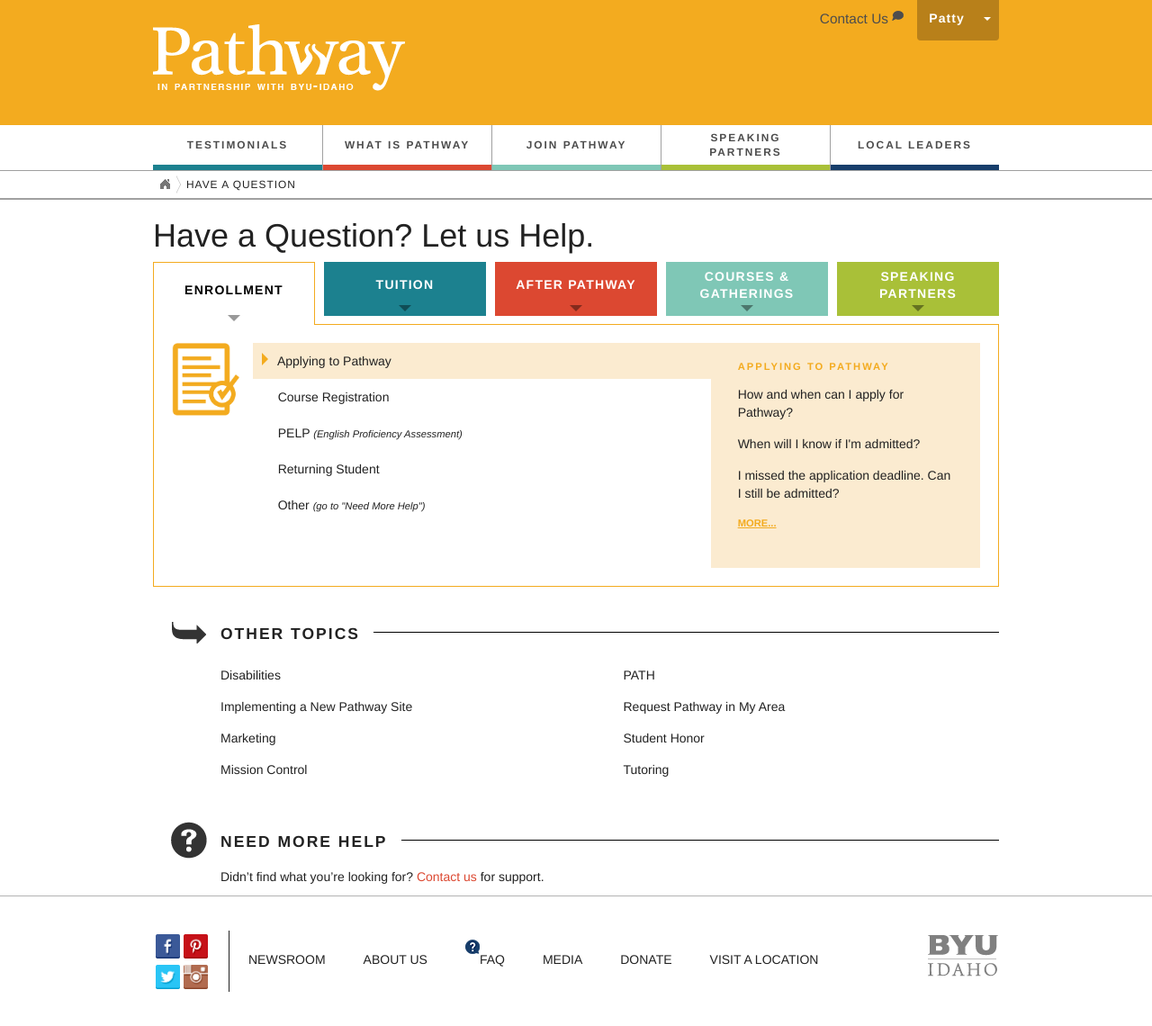
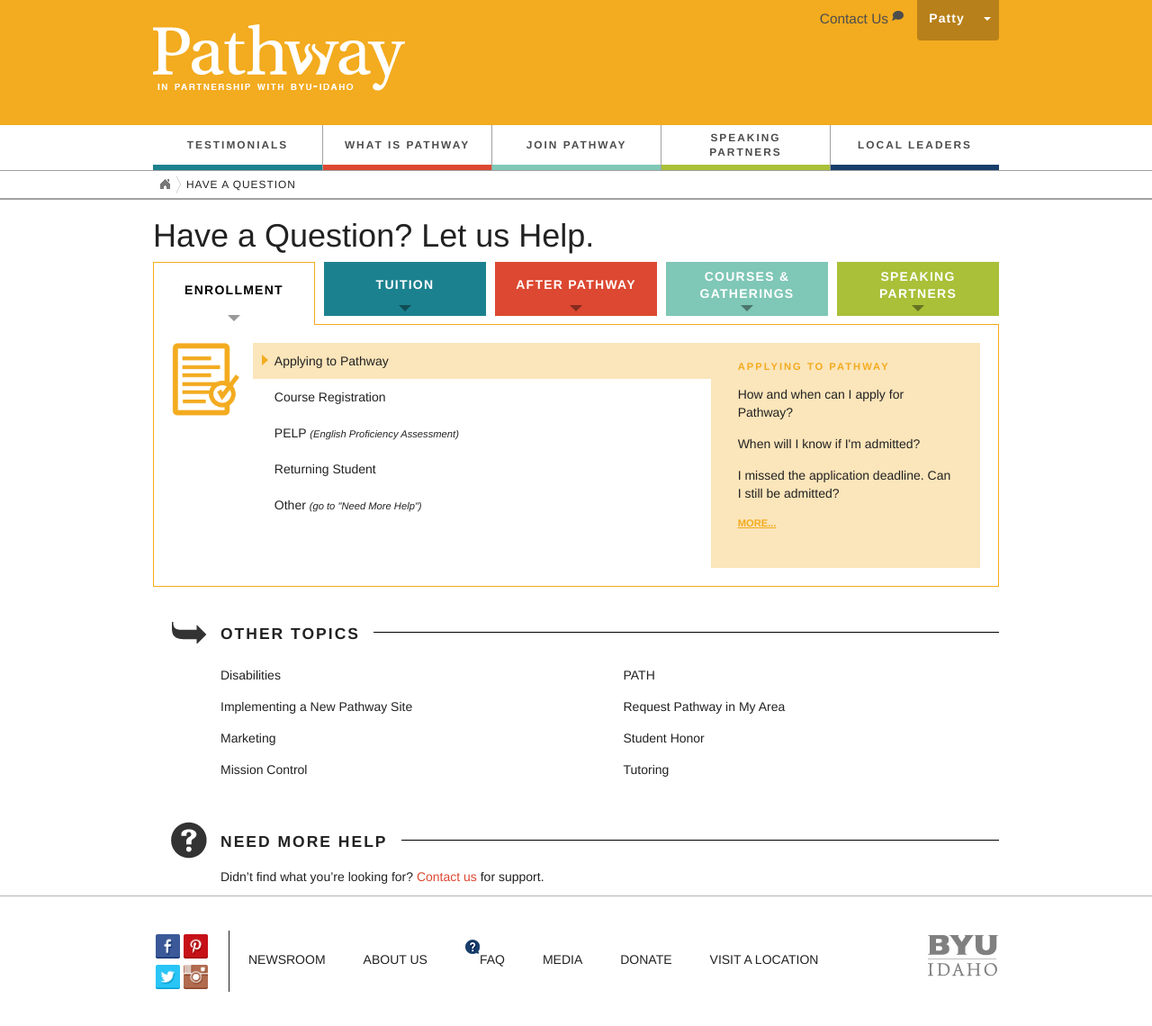
Before and after one commit to gordoman/pathway.lds.org-jekyll, a Jekyll site: the page built from jekyll-source/pages/contact-us/have-a-question.html, in a window 1280 px wide. Shown: the whole page at 90% size. Built offline with Jekyll 4.4.1, drawn with Linux system fonts in a browser that asks for light colours; nearby versions of some CDN libraries.

Commit message:
more css tweaks to better match the design.

```diff
--- a/jekyll-source/pages/contact-us/have-a-question.html
+++ b/jekyll-source/pages/contact-us/have-a-question.html
@@ -23,11 +23,11 @@
 						<div role="tabpanel" class="orange tab-pane active" id="Enrollment">
 							<div id="enrollment-icon" class="img-tab col-lg-1 col-1 md-1 col-sm-1 col-xs-2"></div>
 							<div class="sub-tab col-lg-7 col-md-7 col-sm-7 col-xs-7">
-								<a href="#" class="link active" id="applying"><span class="arrow"></span> Applying to Pathway</a><br/>
-								<a href="#" class="link" id="course-registration"><span class="arrow"></span> Course Registration</a><br/>
-								<a href="#" class="link" id="pelp"><span class="arrow"></span> PELP <span class="italic">(English Proficiency Assessment)</span></a><br/>
-								<a href="#" class="link" id="returning-students"><span class="arrow"></span> Returning Student</a><br/>
-								<a href="#" class="link" id="other"><span class="arrow"></span> Other <span class="italic">(go to "Need More Help")</span></a><br/>
+								<a href="#" class="link active" id="applying"> <span class="arrow"></span>Applying to Pathway</a><br/>
+								<a href="#" class="link" id="course-registration"> <span class="arrow"></span>Course Registration</a><br/>
+								<a href="#" class="link" id="pelp"> <span class="arrow"></span>PELP <span class="italic">(English Proficiency Assessment)</span></a><br/>
+								<a href="#" class="link" id="returning-students"> <span class="arrow"></span>Returning Student</a><br/>
+								<a href="#" class="link" id="other"> <span class="arrow"></span>Other <span class="italic">(go to "Need More Help")</span></a><br/>
 							</div>
 							<div class="show last-tab col-lg-4 col-md-4 col-sm-4 col-xs-4">
 								<h4 class="bold">Applying to Pathway</h4>
@@ -40,10 +40,10 @@
 						<div role="tabpanel" class="turquoise tab-pane" id="Tuition">
 							<div id="tuition-icon" class="img-tab col-lg-1 col-1 md-1 col-sm-1 col-xs-2"></div>
 							<div class="sub-tab col-lg-7 col-md-7 col-sm-7 col-xs-7">
-								<a href="#" class="link active" id="payments"><span class="arrow"></span> Payments</a><br/>
-								<a href="#" class="link" id="financial-aid"><span class="arrow"></span> Financial Aid</a><br/>
-								<a href="#" class="link" id="refunds"><span class="arrow"></span> Refunds</a><br/>
-								<a href="#" class="link" id="taxes"><span class="arrow"></span> Taxes</a><br/>
+								<a href="#" class="link active" id="payments"> <span class="arrow"></span>Payments</a><br/>
+								<a href="#" class="link" id="financial-aid"> <span class="arrow"></span>Financial Aid</a><br/>
+								<a href="#" class="link" id="refunds"> <span class="arrow"></span> Refunds</a><br/>
+								<a href="#" class="link" id="taxes"> <span class="arrow"></span> Taxes</a><br/>
 							</div>
 							<div class="show last-tab col-lg-4 col-md-4 col-sm-4 col-xs-4">
 								<h4 class="bold">Applying to Pathway</h4>
@@ -56,11 +56,11 @@
 						<div role="tabpanel" class="red tab-pane" id="AfterPathway">
 							<div id="after-pathway-icon" class="img-tab col-lg-1 col-1 md-1 col-sm-1 col-xs-2"></div>
 							<div class="sub-tab col-lg-7 col-md-7 col-sm-7 col-xs-7">
-								<a href="#" class="link active" id="byui-degree-options"><span class="arrow"></span> BYU-Idaho Degree Options</a><br/>
-								<a href="#" class="link" id="applying-to-byui"><span class="arrow"></span> Applying to BYU-Idaho</a><br/>
-								<a href="#" class="link" id="byui-tuition"><span class="arrow"></span> BYU-Idaho Tuition</a><br/>
-								<a href="#" class="link" id="transcripts-and-certificates"><span class="arrow"></span> Transcripts & Pathway Certificates</a><br/>
-								<a href="#" class="link" id="other-options"><span class="arrow"></span> Other Options<span class="italic">(go to "Need More Help")</span></a><br/>
+								<a href="#" class="link active" id="byui-degree-options"> <span class="arrow"></span>BYU-Idaho Degree Options</a><br/>
+								<a href="#" class="link" id="applying-to-byui"> <span class="arrow"></span>Applying to BYU-Idaho</a><br/>
+								<a href="#" class="link" id="byui-tuition"> <span class="arrow"></span>BYU-Idaho Tuition</a><br/>
+								<a href="#" class="link" id="transcripts-and-certificates"> <span class="arrow"></span>Transcripts &amp; Pathway Certificates</a><br/>
+								<a href="#" class="link" id="other-options"> <span class="arrow"></span>Other Options<span class="italic">(go to "Need More Help")</span></a><br/>
 							</div>
 							<div class="show last-tab col-lg-4 col-md-4 col-sm-4 col-xs-4">
 								<h4 class="bold">Applying to Pathway</h4>
@@ -73,11 +73,11 @@
 						<div role="tabpanel" class="teal tab-pane" id="CoursesAndGatherings">
 							<div id="courses-and-gatherings-icon" class="img-tab col-lg-1 col-1 md-1 col-sm-1 col-xs-2"></div>
 							<div class="sub-tab col-lg-7 col-md-7 col-sm-7 col-xs-7">
-								<a href="#" class="link active" id="pathway-courses"><span class="arrow"></span> Pathway Courses</a><br/>
-								<a href="#" class="link" id="assignments-grades"><span class="arrow"></span> Assignment and grades</a><br/>
-								<a href="#" class="link" id="drop-withdraw"><span class="arrow"></span> Drop / Withdraw</a><br/>
-								<a href="#" class="link" id="gatherings-questions"><span class="arrow"></span> Gatherings</a><br/>
-								<a href="#" class="link" id="instructors"><span class="arrow"></span> Instructors</a><br/>
+								<a href="#" class="link active" id="pathway-courses"> <span class="arrow"></span>Pathway Courses</a><br/>
+								<a href="#" class="link" id="assignments-grades"> <span class="arrow"></span>Assignment and Grades</a><br/>
+								<a href="#" class="link" id="drop-withdraw"> <span class="arrow"></span>Drop / Withdraw</a><br/>
+								<a href="#" class="link" id="gatherings-questions"> <span class="arrow"></span>Gatherings</a><br/>
+								<a href="#" class="link" id="instructors"> <span class="arrow"></span>Instructors</a><br/>
 							</div>
 							<div class="show last-tab col-lg-4 col-md-4 col-sm-4 col-xs-4">
 								<h4 class="bold">Applying to Pathway</h4>
@@ -90,10 +90,10 @@
 						<div role="tabpanel" class="green tab-pane" id="SpeakingPartners">
 							<div id="speaking-partners-icon" class="img-tab col-lg-1 col-1 md-1 col-sm-1 col-xs-2"></div>
 							<div class="sub-tab col-lg-7 col-md-7 col-sm-7 col-xs-7">
-								<a href="#" class="link active" id="finding-partner"><span class="arrow"></span> Finding a Partner</a><br/>
-								<a href="#" class="link" id="alternate-assignments"><span class="arrow"></span> Alternate Assignments</a><br/>
-								<a href="#" class="link" id="registration"><span class="arrow"></span> Registration</a><br/>
-								<a href="#" class="link" id="volunteer"><span class="arrow"></span> Volunteer Questions</a><br/>
+								<a href="#" class="link active" id="finding-partner"> <span class="arrow"></span>Finding a Partner</a><br/>
+								<a href="#" class="link" id="alternate-assignments"> <span class="arrow"></span>Alternate Assignments</a><br/>
+								<a href="#" class="link" id="registration"> <span class="arrow"></span>Registration</a><br/>
+								<a href="#" class="link" id="volunteer"> <span class="arrow"></span>Volunteer Questions</a><br/>
 							</div>
 							<div class="show last-tab col-lg-4 col-md-4 col-sm-4 col-xs-4">
 								<h4 class="bold">Applying to Pathway</h4>
--- a/jekyll-source/styles/contact_us.scss
+++ b/jekyll-source/styles/contact_us.scss
@@ -80,6 +80,7 @@
 
 	.icon-btn {
    		cursor: pointer;
+   		margin: auto;
 	}
 
 	&:hover {
@@ -89,7 +90,6 @@
 	.recommended {
 		display: block;
 		height: 120px;
-		width: 120px;
 		margin: 0;
 		padding: 0;
 
@@ -100,6 +100,7 @@
 		&:after {
 			content: "recommended";
 	        text-transform: uppercase;
+	        width:120px;
 	        font-size: 9px;
 	        letter-spacing: 0.09em;
 			background-color: $red;
@@ -107,7 +108,7 @@
 			display: block;
 			text-align: center;
 			border: solid 1px $red;
-			margin: 0;
+			margin: 0 auto;
 			padding: 3px 0;
 		}
 	}
@@ -115,7 +116,6 @@
 	div:not(.recommended) {
 		display: block;
 		height: 120px;
-		width: 120px;
 	}
 
 	#Phone {
--- a/jekyll-source/styles/have_a_question.scss
+++ b/jekyll-source/styles/have_a_question.scss
@@ -128,7 +128,7 @@
 			.arrow {
 				display: inline-block;
 				border-style: solid;
-				border-width: 7px 7px;
+				border-width: 6px 7px;
 				height: 0;
 				width: 0;
 				opacity: 0;
@@ -179,7 +179,7 @@
 			.sub-tab {
 
 				a.active {
-					background-color: #fbebd0;
+					background-color: lighten($pathway-orange, 32%);
 				}
 
 				.arrow {
@@ -188,7 +188,7 @@
 			}
 
 			.last-tab {
-				background-color: #fbebd0;
+				background-color: lighten($pathway-orange, 32%);
 			}
 		}
 
@@ -206,7 +206,7 @@
 			.sub-tab {
 
 				a.active {
-					background-color: #a9e5ed;
+					background-color: lighten($turquoise, 32%);
 				}
 
 				.arrow {
@@ -215,7 +215,7 @@
 			}
 
 			.last-tab {
-				background-color: #a9e5ed;
+				background-color: lighten($turquoise, 32%);
 			}
 		}
 
@@ -233,7 +233,7 @@
 			.sub-tab {
 
 				a.active {
-					background-color: #fbb1a5;
+					background-color: lighten($red, 32%);
 				}
 
 				.arrow {
@@ -242,7 +242,7 @@
 			}
 
 			.last-tab {
-				background-color: #fbb1a5;
+				background-color: lighten($red, 32%);
 			}
 		}
 
@@ -250,7 +250,7 @@
 			border-color: $teal;
 
 			.bold {
-				color: $teal;
+				color: darken($teal, 25%);
 			}
 
 			#courses-and-gatherings-icon {
@@ -260,16 +260,16 @@
 			.sub-tab {
 
 				a.active {
-					background-color: #cbe5df;
+					background-color: lighten($teal, 25%);
 				}
 
 				.arrow {
-					border-color: transparent transparent transparent $teal;
+					border-color: transparent transparent transparent darken($teal, 25%);
 				}
 			}
 
 			.last-tab {
-				background-color: #cbe5df;
+				background-color: lighten($teal, 25%);
 			}
 		}
 
@@ -287,7 +287,7 @@
 			.sub-tab {
 
 				a.active {
-					background-color: #e0ee96;
+					background-color: lighten($green, 35%);
 				}
 
 				.arrow {
@@ -296,7 +296,7 @@
 			}
 
 			.last-tab {
-				background-color: #e0ee96;
+				background-color: lighten($green, 35%);
 			}
 		}
 	}
```
